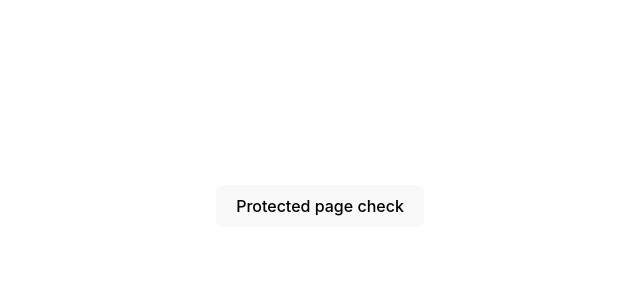
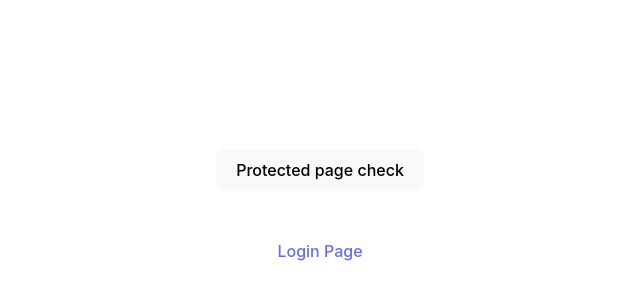
Before and after one commit to OAtulA/Learn-PassportJS, a React (Vite) app in the folder client/: page /protected in a window 1280 px wide. Shown: the part 194-494 px from the top of the page, without its empty margins (320-960 px from the left). Built offline with nearby package versions, Linux system fonts and the light colour scheme.

Commit message:
Added a Link to Login Page

```diff
--- a/client/src/pages/protected.jsx
+++ b/client/src/pages/protected.jsx
@@ -1,5 +1,6 @@
 import React from "react";
 import axios from "axios";
+import { Link } from "react-router-dom";
 const ProtectedPage = () => {
   const protectedCheck = () => {
     const requestData = {
@@ -26,6 +27,10 @@ const ProtectedPage = () => {
   return (
     <div>
       <button onClick={protectedCheck}>Protected page check</button>
+      <br />
+      <br />
+      <br />
+      <Link to="/login">Login Page</Link>
     </div>
   );
 };
```
